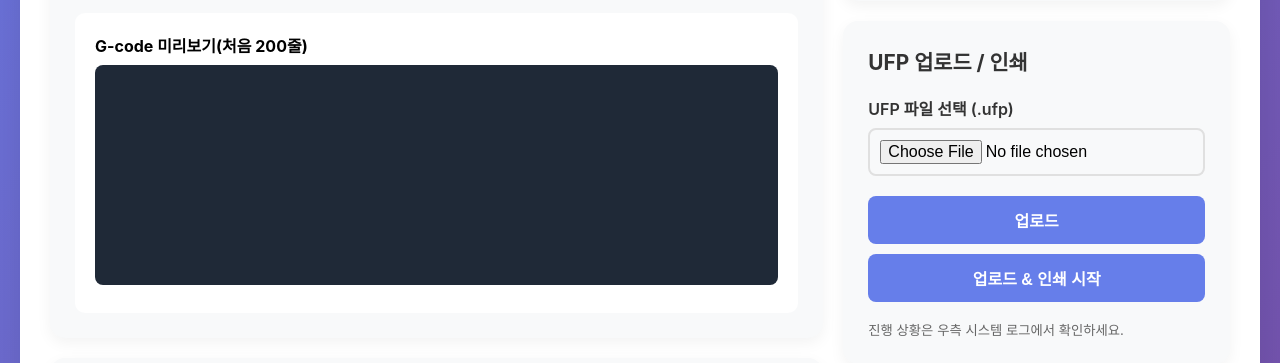
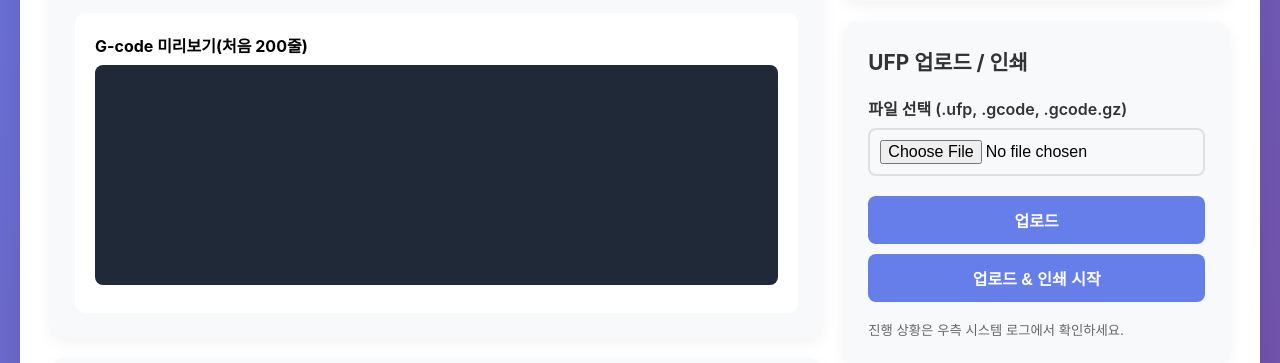
Before and after one commit to kangbyounggwan/factor, a Flask app: page /dashboard in a window 1280 px wide. Shown: the part 745-1108 px from the top of the page. Run offline with Flask 3, Linux system fonts and the light colour scheme; data that the repository does not hold is empty; parts of the project's set-up code (start-up, migrations or seed data) failed here and were passed over.

Commit message:
gcode 업로드 수정정

```diff
--- a/web/templates/dashboard.html
+++ b/web/templates/dashboard.html
@@ -467,8 +467,8 @@
                 <div class="control-panel">
                     <h3>UFP 업로드 / 인쇄</h3>
                     <div class="control-group">
-                        <label for="ufp-file">UFP 파일 선택 (.ufp)</label>
-                        <input type="file" id="ufp-file" accept=".ufp">
+                        <label for="ufp-file">파일 선택 (.ufp, .gcode, .gcode.gz)</label>
+                        <input type="file" id="ufp-file" accept=".ufp,.gcode,.gcode.gz">
                     </div>
                     <button class="btn" onclick="uploadUfpOnly()">업로드</button>
                     <button class="btn" onclick="startPrintFromUploaded()">업로드 & 인쇄 시작</button>
@@ -925,25 +925,27 @@
                 return;
             }
             const file = input.files[0];
-            if (!file.name.toLowerCase().endsWith('.ufp')) {
-                addLogEntry('확장자가 .ufp 인 파일만 업로드할 수 있습니다.', 'warning');
+            const name = file.name.toLowerCase();
+            const allowed = name.endsWith('.ufp') || name.endsWith('.gcode') || name.endsWith('.gcode.gz');
+            if (!allowed) {
+                addLogEntry('허용 확장자: .ufp, .gcode, .gcode.gz', 'warning');
                 return;
             }
             const form = new FormData();
             form.append('file', file);
             try {
-                addLogEntry(`UFP 업로드 시작: ${file.name}`, 'info');
+                addLogEntry(`파일 업로드 시작: ${file.name}`, 'info');
                 const res = await fetch('/api/ufp/upload', { method: 'POST', body: form });
                 const data = await res.json();
                 if (res.ok && data.success) {
-                    addLogEntry('UFP 업로드 완료(인쇄 대기).', 'info');
+                    addLogEntry('업로드 완료(인쇄 대기).', 'info');
                     // 프리뷰 로드
                     await loadUfpPreview(data.token);
                 } else {
-                    addLogEntry('UFP 업로드 실패: ' + (data.error || res.statusText), 'error');
+                    addLogEntry('업로드 실패: ' + (data.error || res.statusText), 'error');
                 }
             } catch (e) {
-                addLogEntry('UFP 업로드 오류: ' + e.message, 'error');
+                addLogEntry('업로드 오류: ' + e.message, 'error');
             }
         }
 
```
